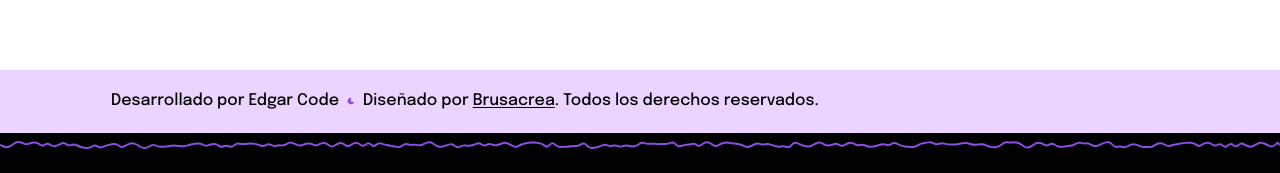
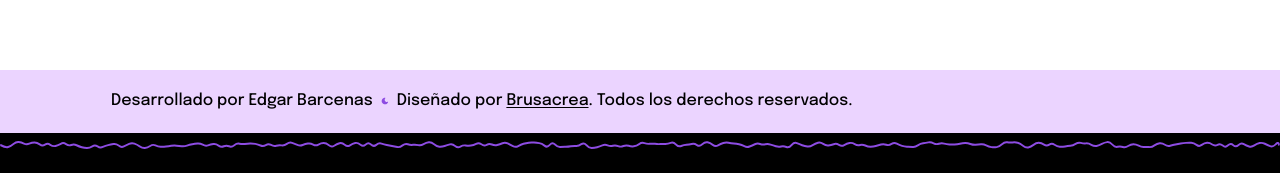
Before and after one commit to edgarbarcenas/portafolio, a Next.js app: page / in a window 1280 px wide. Shown: the part 4811-4984 px from the top of the page. Built offline with nearby package versions, Linux system fonts and the light colour scheme.

Commit message:
fix(footer): Edgar Barcenas en lugar de Edgar Code

```diff
--- a/components/organisms/SiteFooter.tsx
+++ b/components/organisms/SiteFooter.tsx
@@ -10,7 +10,7 @@ export default function SiteFooter() {
     <footer className="bg-negro">
       <div className="bg-lila">
         <p className="mx-auto max-w-[1440px] px-6 py-4 text-center font-sans text-[14px] font-medium leading-[1.379] text-negro xl:h-[63px] xl:px-[111px] xl:pb-0 xl:pt-[20px] xl:text-left xl:text-[16px]">
-          Desarrollado por Edgar Code{" "}
+          Desarrollado por Edgar Barcenas{" "}
           <img
             src="/figma/footer/icono.svg"
             alt=""
```
Also changed, not shown: 1 other file (tests, documents, lock files or other folders).
